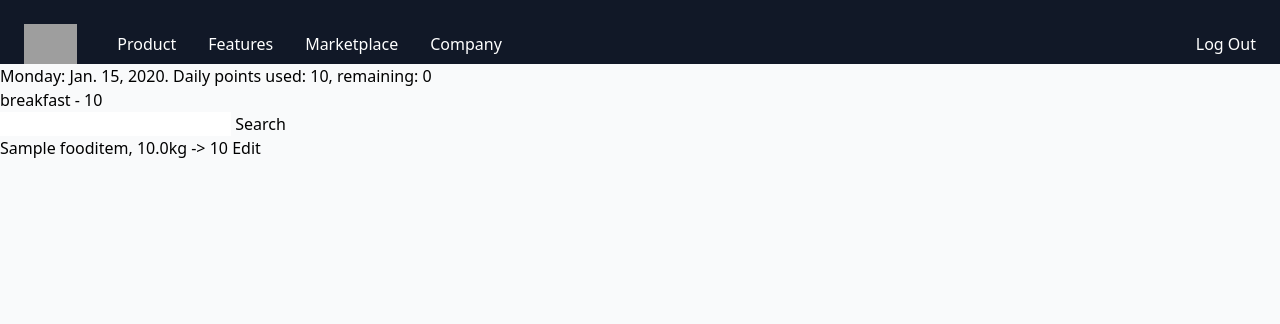
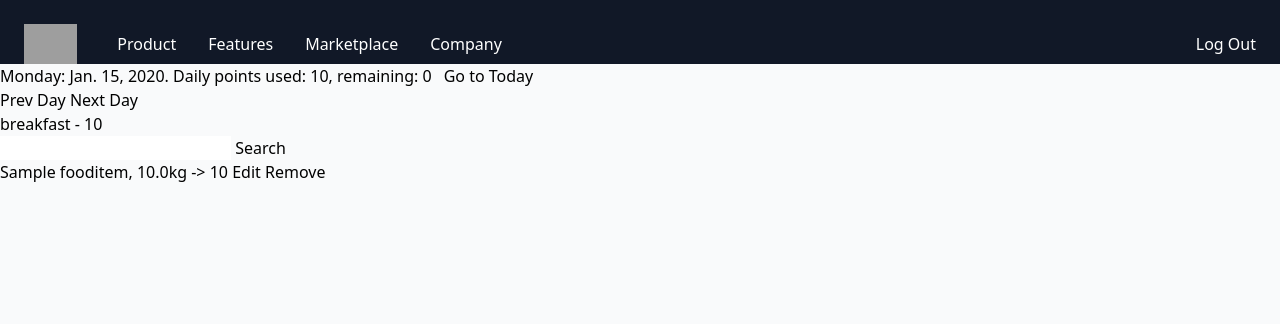
Before and after one commit to jvp-design/weight_points_plus, a Django app: page /day/2020-01-15/ in a window 1280 px wide. Shown: the top 324 px of the page. Run offline with Django 3.2, Linux system fonts and the light colour scheme; a user stored in the database is signed in; tables that the repository leaves empty hold one stand-in row (values such as "Sample post"); parts of the project's set-up code (start-up, migrations or seed data) failed here and were passed over; some libraries are stand-ins or nearby versions; grey boxes are pictures that could not be loaded.

Commit message:
Trying to handle day-to-day navigation

```diff
--- a/weight_points_plus/day/urls.py
+++ b/weight_points_plus/day/urls.py
@@ -2,7 +2,7 @@ from datetime import datetime
 
 from django.urls import path, register_converter
 
-from weight_points_plus.day.views import day_detail_view
+from . import views
 
 
 app_name = "day"
@@ -20,4 +20,9 @@ class DateConverter:
 
 register_converter(DateConverter, "yyyy")
 
-urlpatterns = [path("<yyyy:date_val>/", view=day_detail_view, name="detail")]
+urlpatterns = [
+    path("today/", view=views.today_detail_view, name="today"),
+    path("next/<slug:date>/", view=views.next_day_detail_view, name="next"),
+    path("prev/<slug:date>/", view=views.prev_day_detail_view, name="prev"),
+    path("<slug:date>/", view=views.day_detail_view, name="detail"),
+]
--- a/weight_points_plus/day/views.py
+++ b/weight_points_plus/day/views.py
@@ -1,4 +1,14 @@
+from datetime import timedelta
+from typing import Any, Dict
+
+from django.contrib import messages
+from django.contrib.auth.decorators import login_required
+from django.contrib.auth.mixins import LoginRequiredMixin
 from django.db import models
+from django.http import HttpResponseRedirect, Http404
+from django.shortcuts import get_object_or_404, redirect
+from django.urls import reverse
+from django.utils import timezone
 from django.views.generic import DetailView
 
 from weight_points_plus.day.models import Day
@@ -6,19 +16,68 @@ from weight_points_plus.utils.mixins import UserHasAllInfoMixin
 from weight_points_plus.utils.time_tracking import backfill_weeks
 
 
-class DayDetailView(UserHasAllInfoMixin, DetailView):
+def update_daily_points(day: Day) -> None:
+    day.points_used = sum(day.meal_set.values_list("points", flat=True))
+    day.save()
+
+
+class GetADayView(UserHasAllInfoMixin, DetailView):
     model = Day
+    slug_field = "date"
+    slug_url_kwarg = "date"
 
     def get_queryset(self) -> models.query.QuerySet[Day]:
         return Day.objects.filter(user=self.request.user)
 
+    def get_context_data(self, **kwargs: Any) -> Dict[str, Any]:
+        context = super().get_context_data(**kwargs)
+        context["is_current_day"] = self.get_object().date == timezone.now().date()
+        return context
+
+
+class DayDetailView(GetADayView):
     def get_object(self) -> Day:
-        queryset = self.get_queryset()
         try:
-            return queryset.get(date=self.kwargs.get("date_val"))
+            return super().get_object()
         except Day.DoesNotExist:
             backfill_weeks(self.request.user)
-            return queryset.get(date=self.kwargs.get("date_val"))
+            return super().get_object()
 
 
 day_detail_view = DayDetailView.as_view()
+
+
+class TodayDetailView(GetADayView):
+    def get(self):
+        return HttpResponseRedirect(
+            reverse("day:detail", kwargs={"date": timezone.now().date()})
+        )
+
+
+today_detail_view = TodayDetailView.as_view()
+
+
+class NextDayDetailView(GetADayView):
+    def get_object(self, date=None) -> Day:
+        if date is None:
+            raise Http404("A date must be included.")
+        try:
+            return self.get_queryset().get(date=date + timedelta(days=1))
+        except Day.DoesNotExist:
+            raise Http404("That day is not yet available.")
+
+
+next_day_detail_view = NextDayDetailView.as_view()
+
+
+class PrevDayDetailView(GetADayView):
+    def get_object(self, date=None) -> Day:
+        if date is None:
+            raise Http404("A date must be included.")
+        try:
+            return self.get_queryset().get(date=date - timedelta(days=1))
+        except Day.DoesNotExist:
+            raise Http404("That day is not yet available.")
+
+
+prev_day_detail_view = PrevDayDetailView.as_view()
--- a/weight_points_plus/meal/models.py
+++ b/weight_points_plus/meal/models.py
@@ -17,6 +17,7 @@ class Meal(models.Model):
 
     class Meta:
         unique_together = ("name", "day", "user")
+        ordering = ["pk"]
 
     def __str__(self):
         return f"User: {self.user}, {self.day.date}/{self.name}"
--- a/weight_points_plus/meal/urls.py
+++ b/weight_points_plus/meal/urls.py
@@ -21,4 +21,9 @@ urlpatterns = [
         view=views.meal_food_update_view,
         name="update-food-item",
     ),
+    path(
+        "<int:meal_pk>/delete/<int:pk>",
+        view=views.meal_food_delete_view,
+        name="delete-food-item",
+    ),
 ]
--- a/weight_points_plus/templates/day/day_detail.html
+++ b/weight_points_plus/templates/day/day_detail.html
@@ -1,9 +1,19 @@
 {% extends 'base.html' %}
 
-{% block title %}{{ view.kwargs.date_val }}{% endblock title %}
+{% block title %}{{ day.date }}{% endblock title %}
 
 {% block content %}
-  {{ day.get_day_of_week_display }}: {{ day.date }}. Daily points used: {{ day.points_used }}, remaining: {{ day.points_remaining }}
+  <div class="flex">
+    <span>{{ day.get_day_of_week_display }}: {{ day.date }}. Daily points used: {{ day.points_used }},
+        remaining: {{ day.points_remaining }}</span>
+    {% if not is_current_day %}
+      <a href="{% url 'day:today' %}" class="ml-3">Go to Today</a>
+    {% endif %}
+  </div>
+  <div>
+    <a href="{% url 'day:prev' day.date %}">Prev Day</a>
+    <a href="{% url 'day:next' day.date %}">Next Day</a>
+  </div>
   {% for meal in day.meal_set.all %}
     {% include 'snippets/meal.html' %}
   {% endfor %}
--- a/weight_points_plus/templates/snippets/meal.html
+++ b/weight_points_plus/templates/snippets/meal.html
@@ -8,6 +8,7 @@
     <div>
       {{ item.food.name }}, {{ item.serving_size }}{{ item.serving_unit.lower }} -> {{ item.points }}
       <a href="{% url 'meal:update-food-item' meal.pk item.pk %}">Edit</a>
+      <a href="{% url 'meal:delete-food-item' meal.pk item.pk %}">Remove</a>
     </div>
   {% endfor %}
 </div>
```
Also changed, not shown: weight_points_plus/meal/views.py (+45 -6 lines), weight_points_plus/users/views.py (+1 -6 lines), weight_points_plus/utils/points_calculators.py (+10 -1 lines).
